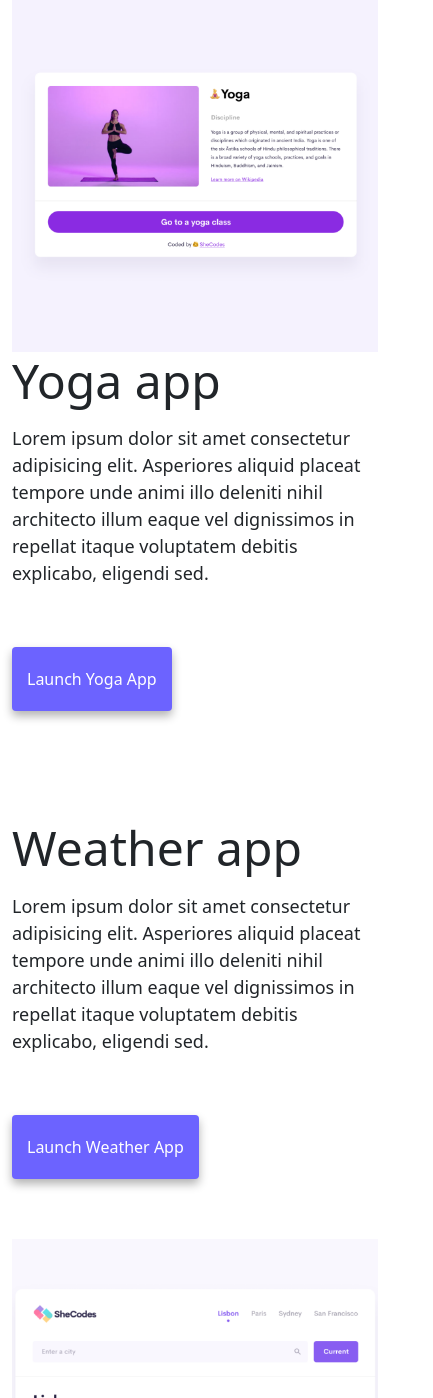
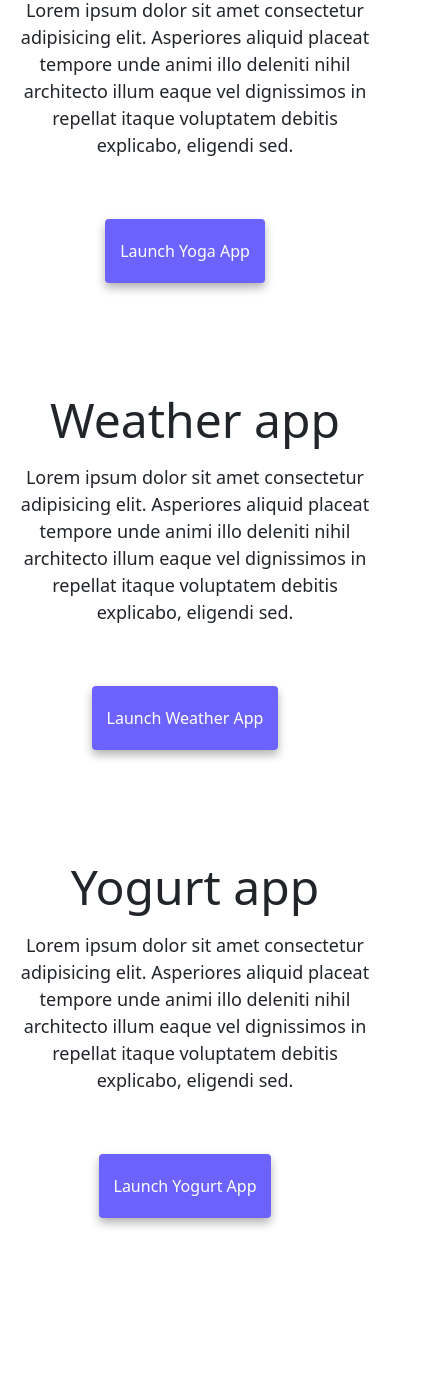
Before and after one commit to Mozhganameri/All-Projects, a plain HTML site: page index.html in a window 390 px wide. Shown: the part 602-2000 px from the top of the page, 433 px wide, since content can reach past the window. After the commit the page ends 1940 px from the top, so only its background shows below. Drawn offline with nearby package versions, Linux system fonts and the light colour scheme.

Commit message:
CSS Query was added

```diff
--- a/index.html
+++ b/index.html
@@ -62,33 +62,33 @@
         <div class="col-sm-6">
           <img src="images/yoga.png" alt="yoga" class="img-fluid" />
         </div>
-        <div class="col-sm-6">
-          <h2 class="text-start mb-3">Yoga app</h2>
+        <div class="col-sm-6 changeWidth">
+          <h2 class="textStart mb-3 centerClass">Yoga app</h2>
           <p class="bg-white">
             Lorem ipsum dolor sit amet consectetur adipisicing elit. Asperiores
             aliquid placeat tempore unde animi illo deleniti nihil architecto
             illum eaque vel dignissimos in repellat itaque voluptatem debitis
             explicabo, eligendi sed.
           </p>
-          <div class="navigation-links justify-content-start">
+          <div class="navigation-links justify-content-start centerClass">
             <a href="" class="contact-link">Launch Yoga App</a>
           </div>
         </div>
       </div>
       <div class="row mt-5">
-        <div class="col-sm-6">
-          <h2 class="text-start mb-3">Weather app</h2>
+        <div class="col-sm-6 changeWidth">
+          <h2 class="textStart mb-3 centerClass">Weather app</h2>
           <p class="bg-white">
             Lorem ipsum dolor sit amet consectetur adipisicing elit. Asperiores
             aliquid placeat tempore unde animi illo deleniti nihil architecto
             illum eaque vel dignissimos in repellat itaque voluptatem debitis
             explicabo, eligendi sed.
           </p>
-          <div class="navigation-links justify-content-start">
+          <div class="navigation-links justify-content-start centerClass">
             <a href="" class="contact-link">Launch Weather App</a>
           </div>
         </div>
-        <div class="col-sm-6">
+        <div class="col-sm-6 ">
           <img src="images/weather.png" alt="weather" class="img-fluid" />
         </div>
       </div>
@@ -96,15 +96,15 @@
         <div class="col-sm-6">
           <img src="images/yogurt.png" alt="yogurt" class="img-fluid" />
         </div>
-        <div class="col-sm-6">
-          <h2 class="text-start mb-3">Yogurt app</h2>
+        <div class="col-sm-6 changeWidth">
+          <h2 class=" textStart mb-3">Yogurt app</h2>
           <p class="bg-white">
             Lorem ipsum dolor sit amet consectetur adipisicing elit. Asperiores
             aliquid placeat tempore unde animi illo deleniti nihil architecto
             illum eaque vel dignissimos in repellat itaque voluptatem debitis
             explicabo, eligendi sed.
           </p>
-          <div class="navigation-links justify-content-start">
+          <div class="navigation-links justify-content-start centerClass">
             <a href="" class="contact-link">Launch Yogurt App</a>
           </div>
         </div>
--- a/style.css
+++ b/style.css
@@ -95,3 +95,32 @@
   .shadow {
     box-shadow: var(--box-shadow);
   }
+
+  .textStart{
+text-align: start;
+  }
+
+  @media (max-width : 767px) {
+
+   h1{
+       font-size: 70px;
+   }
+   h2{
+       text-align: center !important;
+   }
+   p{
+       text-align: center;
+   }
+   .changeWidth{
+       width: 100%;
+   }
+
+   .img-fluid{
+        display: none;
+   }
+
+   .centerClass{
+         justify-content: center !important;
+   }
+
+  }
```
